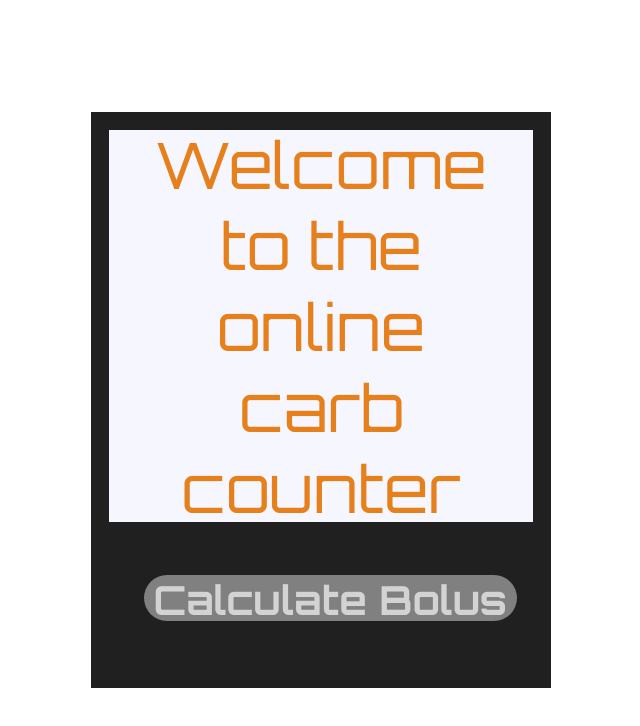
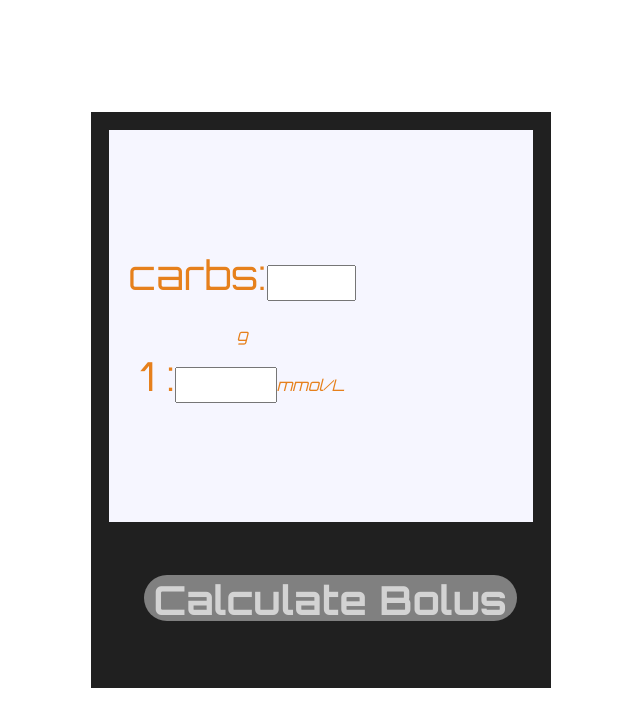
Before and after one commit to kealanheena/glucometer, a React (Create React App) app: page / in a window 1280 px wide. Shown: the top 726 px of the page, without its empty margins (319-959 px from the left). Built offline with nearby package versions, Linux system fonts and the light colour scheme.

Commit message:
Chore: redo part of glucometer and update styling

```diff
--- a/src/components/Display/Display.css
+++ b/src/components/Display/Display.css
@@ -14,6 +14,15 @@
   font-family: var(--main-font);
   font-weight: var(--display-text-weight);
   text-align: center;
-  margin-left: auto;
   overflow: hidden;
 }
+
+.unit-display {
+  font-size: 0.4em;
+}
+
+.unit-input {
+  padding: 2%;
+  text-align: right;
+  font-size: 0.5em;
+}
--- a/src/components/Glucometer/Glucometer.jsx
+++ b/src/components/Glucometer/Glucometer.jsx
@@ -6,9 +6,16 @@ import Keypad from '../Keypad/Keypad';
 class Glucometer extends Component {
   state = {
     // value to be displayed in <Display />
-    displayValue: 'Welcome to the online carb counter',
+    displayValue: <div>
+                    <p>carbs:
+                      <input className="unit-input" type="number" min="0" max="240"/><em className="unit-display">g</em>
+                    </p>
+                    <p>1 :
+                      <input  className="unit-input" type="number" min="0" max="55.4"/><em className="unit-display">mmol/L</em>
+                    </p>
+                  </div>,
     // value to be displayed in the <Keys />
-    buttons: ['Get Bolus'],
+    // buttons: ['Get Bolus'],
     // ratio used to calculate your bolus(amount of insulin needed)
     // ratio: '',
     // amount of carbs you are eating in grams
--- a/src/index.css
+++ b/src/index.css
@@ -17,7 +17,7 @@ app variables
   --key-text-color: #d3d3d3;
 
   /* font sizes */
-  --display-text-size: 4em;
+  --display-text-size: 2.5em;
   --key-text-size: 2.5em;
 
   /* font weights */
```
